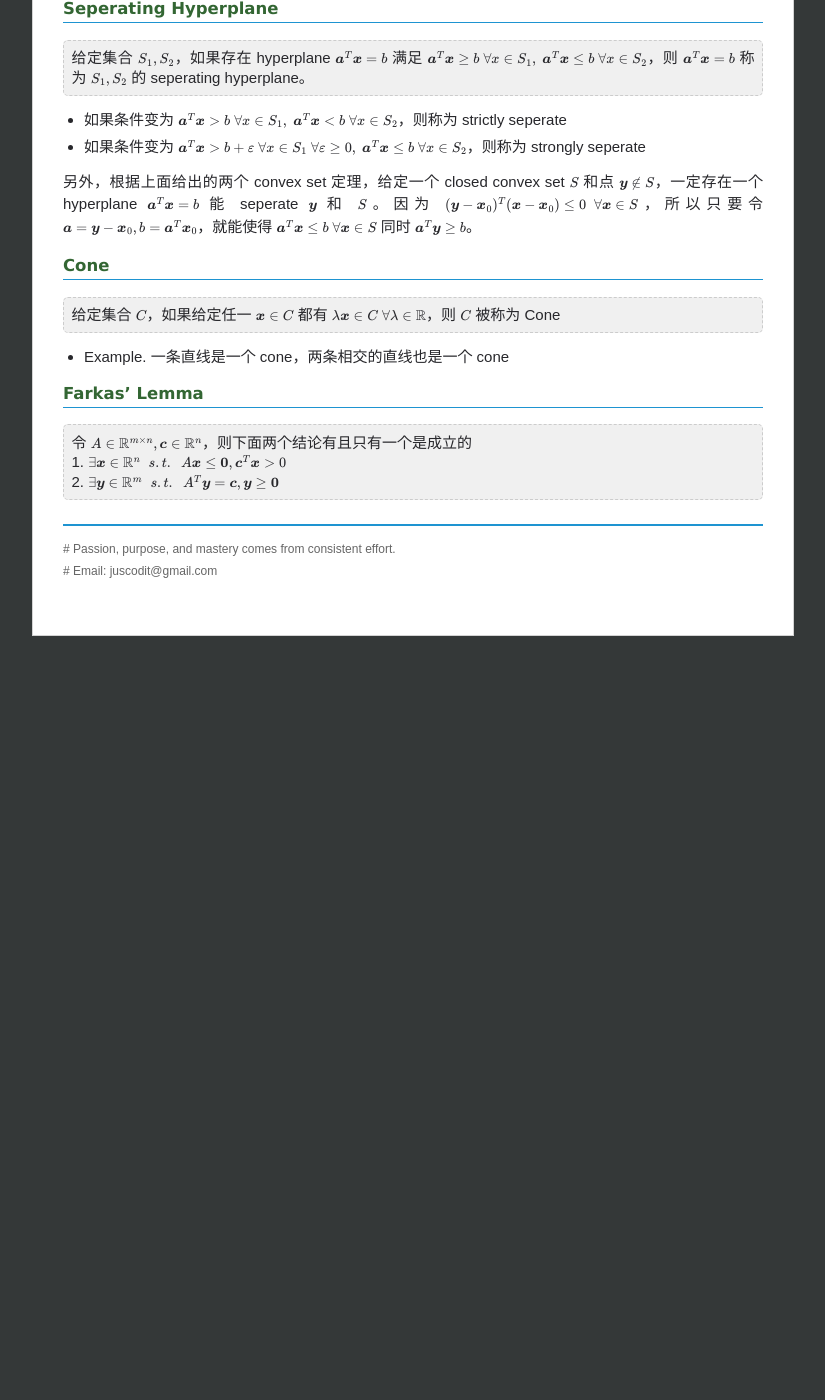
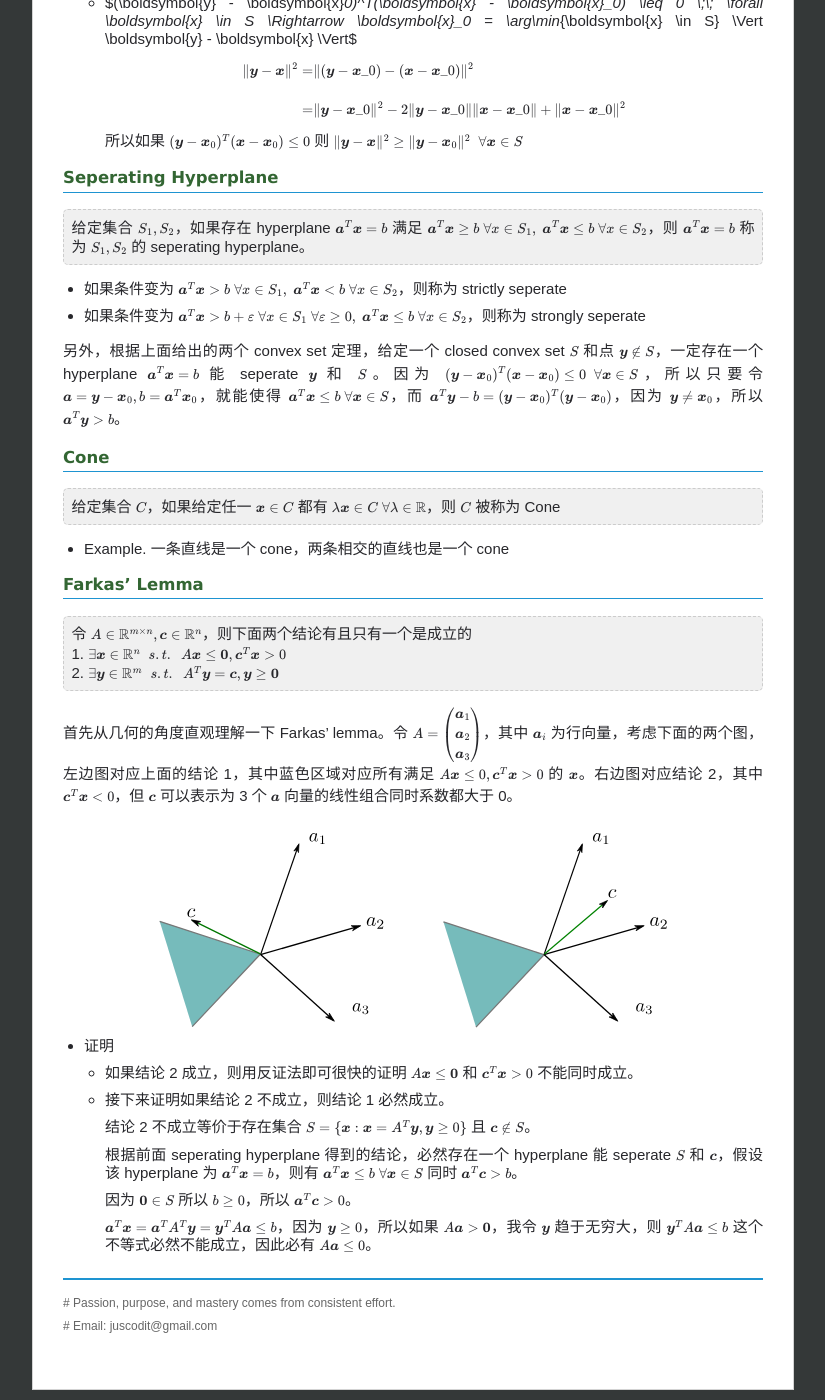
Before and after one commit to chenrushan/chenrushan.github.io, a Jekyll site: the page built from _posts/2014-04-15-NP-04-convex-set.markdown, in a window 1280 px wide and 1400 px high, scrolled down 5255 px. Shown: the whole window, without its empty margins (227-1052 px from the left). Built offline with Jekyll 4.4.1, drawn with Linux system fonts in a browser that asks for light colours; Markdown is read by kramdown in place of the engine named in the settings; formulas are drawn with MathJax 3; before the commit the page ends 5901 px from its top, so only the background shows below that; some of the changed text lies outside the part shown.

Commit message:
[np04]: update

```diff
--- a/_posts/2014-03-21-NP-02-mathback.markdown
+++ b/_posts/2014-03-21-NP-02-mathback.markdown
@@ -163,7 +163,7 @@ A norm on $\mathbb{R}^n$ is real-value function $\Vert \cdot \Vert: \mathbb{R}^n
 <ul>
 <li>$\Vert \boldsymbol{x} \Vert \geq 0$ for every $\boldsymbol{x} \in \mathbb{R}^n$, and $\Vert \boldsymbol{x} \Vert = 0$ iff $\boldsymbol{x} = 0$.</li>
 <li>$\Vert \alpha \boldsymbol{x} \Vert = |\alpha|\Vert \boldsymbol{x} \Vert$ for every $\boldsymbol{x} \in \mathbb{R}^n$ and $\alpha \in \mathbb{R}$.</li>
-<li>$\Vert \boldsymbol{x} + y\Vert \leq \Vert \boldsymbol{x} \Vert + \Vert y \Vert$ for every $\boldsymbol{x} \in \mathbb{R}^n$ and $y \in \mathbb{R}^n$.</li>
+<li>$\Vert \boldsymbol{x} + \boldsymbol{y}\Vert \leq \Vert \boldsymbol{x} \Vert + \Vert \boldsymbol{y} \Vert$ for every $\boldsymbol{x} \in \mathbb{R}^n$ and $\boldsymbol{y} \in \mathbb{R}^n$.</li>
 </ul>
 </blockquote>
 
--- a/_posts/2014-04-15-NP-04-convex-set.markdown
+++ b/_posts/2014-04-15-NP-04-convex-set.markdown
@@ -160,6 +160,8 @@ Convex hull 是包含 $S$ 的最小的 convex set。
 
 Hyperplane 是一个 convex set，所以 $A\boldsymbol{x} = \boldsymbol{b}$ 的解集也是一个 convex set，因为 $A\boldsymbol{x} = \boldsymbol{b}$ 可以被看成是一堆 $\boldsymbol{a}^T\boldsymbol{x} = b$ 的交集。
 
+关于 hyperplane 的表示这里多说两句，用 $\boldsymbol{a}^T \boldsymbol{x} = b$ 表示 hyperplane 是比较科学的，因为这种表示法明确给出了 normal vector 和截距。举个例子，令 $\boldsymbol{x} \in \mathbb{R}^2$，如果你用 $\boldsymbol{x}\_1 = \boldsymbol{x}\_2$ 表示一个 hyperplane，那你就不知道它的 normal vector 到底是什么，可以是 $(-1, 1)^T$ 也可以是 $(1, -1)^T$，如果你用 $(-1, 1)\begin{pmatrix}\boldsymbol{x}\_1 \\\\ \boldsymbol{x}\_2\end{pmatrix} = 0$ 表示，我就知道 normal vector 是 $(-1, 1)^T$，这样我也能明确知道直线下方的区域满足 $(-1, 1)\begin{pmatrix}\boldsymbol{x}\_1 \\\\ \boldsymbol{x}\_2\end{pmatrix} < 0$，上方的区域满足 $(-1, 1)\begin{pmatrix}\boldsymbol{x}\_1 \\\\ \boldsymbol{x}\_2\end{pmatrix} > 0$。所以总的来说，$\boldsymbol{a}^T \boldsymbol{x} = b$ 是一种很清晰的表示方法。
+
 #### Convex Set 相关定理
 
 <blockquote>
@@ -235,7 +237,7 @@ $\boldsymbol{x}_0 = \arg\min_{\boldsymbol{x} \in S} \Vert \boldsymbol{y} - \bold
 
 * 如果条件变为 $\boldsymbol{a}^T\boldsymbol{x} > b + \varepsilon \; \forall x \in S_1 \; \forall \varepsilon \geq 0,\;\boldsymbol{a}^T\boldsymbol{x} \leq b \; \forall x \in S_2$，则称为 strongly seperate
 
-另外，根据上面给出的两个 convex set 定理，给定一个 closed convex set $S$ 和点 $\boldsymbol{y} \notin S$，一定存在一个 hyperplane $\boldsymbol{a}^T\boldsymbol{x} = b$ 能 seperate $\boldsymbol{y}$ 和 $S$。因为 $(\boldsymbol{y} - \boldsymbol{x}_0)^T(\boldsymbol{x} - \boldsymbol{x}_0) \leq 0 \;\; \forall \boldsymbol{x} \in S$，所以只要令 $\boldsymbol{a} = \boldsymbol{y} - \boldsymbol{x}_0, b = \boldsymbol{a}^T \boldsymbol{x}\_0$，就能使得 $\boldsymbol{a}^T\boldsymbol{x} \leq b \; \forall \boldsymbol{x} \in S$ 同时 $\boldsymbol{a}^T \boldsymbol{y} \geq b$。
+另外，根据上面给出的两个 convex set 定理，给定一个 closed convex set $S$ 和点 $\boldsymbol{y} \notin S$，一定存在一个 hyperplane $\boldsymbol{a}^T\boldsymbol{x} = b$ 能 seperate $\boldsymbol{y}$ 和 $S$。因为 $(\boldsymbol{y} - \boldsymbol{x}_0)^T(\boldsymbol{x} - \boldsymbol{x}_0) \leq 0 \;\; \forall \boldsymbol{x} \in S$，所以只要令 $\boldsymbol{a} = \boldsymbol{y} - \boldsymbol{x}_0, b = \boldsymbol{a}^T \boldsymbol{x}\_0$，就能使得 $\boldsymbol{a}^T\boldsymbol{x} \leq b \; \forall \boldsymbol{x} \in S$，而 $\boldsymbol{a}^T \boldsymbol{y} - b = (\boldsymbol{y} - \boldsymbol{x}_0)^T(\boldsymbol{y} - \boldsymbol{x}_0)$，因为 $\boldsymbol{y} \neq \boldsymbol{x}\_0$，所以 $\boldsymbol{a}^T \boldsymbol{y} > b$。
 
 #### Cone
 
@@ -252,3 +254,21 @@ $\boldsymbol{x}_0 = \arg\min_{\boldsymbol{x} \in S} \Vert \boldsymbol{y} - \bold
 1. $\exists \boldsymbol{x} \in \mathbb{R}^n \;\;s.t.\;\; A\boldsymbol{x} \leq \boldsymbol{0}, \boldsymbol{c}^T \boldsymbol{x} > 0$<br/>
 2. $\exists \boldsymbol{y} \in \mathbb{R}^m \;\;s.t.\;\; A^T\boldsymbol{y} = \boldsymbol{c}, \boldsymbol{y} \geq \boldsymbol{0}$
 </blockquote>
+
+首先从几何的角度直观理解一下 Farkas' lemma。令 $A = \begin{pmatrix} \boldsymbol{a}\_1 \\\\ \boldsymbol{a}_2 \\\\ \boldsymbol{a}_3 \end{pmatrix}$，其中 $\boldsymbol{a}\_i$ 为行向量，考虑下面的两个图，左边图对应上面的结论 1，其中蓝色区域对应所有满足 $A\boldsymbol{x} \leq 0, \boldsymbol{c}^T\boldsymbol{x} > 0$ 的 $\boldsymbol{x}$。右边图对应结论 2，其中 $\boldsymbol{c}^T\boldsymbol{x} < 0$，但 $\boldsymbol{c}$ 可以表示为 3 个 $\boldsymbol{a}$ 向量的线性组合同时系数都大于 0。
+
+<object data="/resource/NNP/04-convex/farkas.svg" type="image/svg+xml" class="blkcenter"></object>
+
+* 证明
+
+  * 如果结论 2 成立，则用反证法即可很快的证明 $A\boldsymbol{x} \leq \boldsymbol{0}$ 和 $\boldsymbol{c}^T \boldsymbol{x} > 0$ 不能同时成立。
+
+  * 接下来证明如果结论 2 不成立，则结论 1 必然成立。
+
+     结论 2 不成立等价于存在集合 $S = \\{\boldsymbol{x}: \boldsymbol{x} = A^T\boldsymbol{y}, \boldsymbol{y} \geq 0\\}$ 且 $\boldsymbol{c} \notin S$。
+
+     根据前面 seperating hyperplane 得到的结论，必然存在一个 hyperplane 能 seperate $S$ 和 $\boldsymbol{c}$，假设该 hyperplane 为 $\boldsymbol{a}^T\boldsymbol{x} = b$，则有 $\boldsymbol{a}^T\boldsymbol{x} \leq b \; \forall\boldsymbol{x} \in S$ 同时 $\boldsymbol{a}^T\boldsymbol{c} > b$。
+
+     因为 $\boldsymbol{0} \in S$ 所以 $b \geq 0$，所以 $\boldsymbol{a}^T\boldsymbol{c} > 0$。
+
+     $\boldsymbol{a}^T\boldsymbol{x} = \boldsymbol{a}^T A^T \boldsymbol{y} = \boldsymbol{y}^T A\boldsymbol{a} \leq b$，因为 $\boldsymbol{y} \geq 0$，所以如果 $A\boldsymbol{a} > \boldsymbol{0}$，我令 $\boldsymbol{y}$ 趋于无穷大，则 $\boldsymbol{y}^T A\boldsymbol{a} \leq b$ 这个不等式必然不能成立，因此必有 $A\boldsymbol{a} \leq 0$。
```
Also changed, not shown: _posts/2014-04-22-05-SVM.markdown (deleted, +0 -23 lines), index.html (+0 -8 lines), resource/NNP/04-convex/farkas.svg (added).
